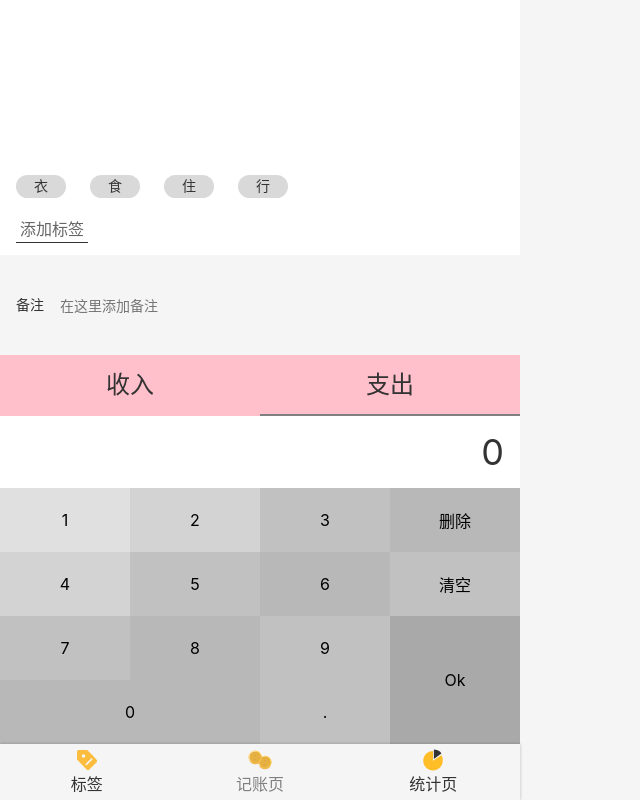
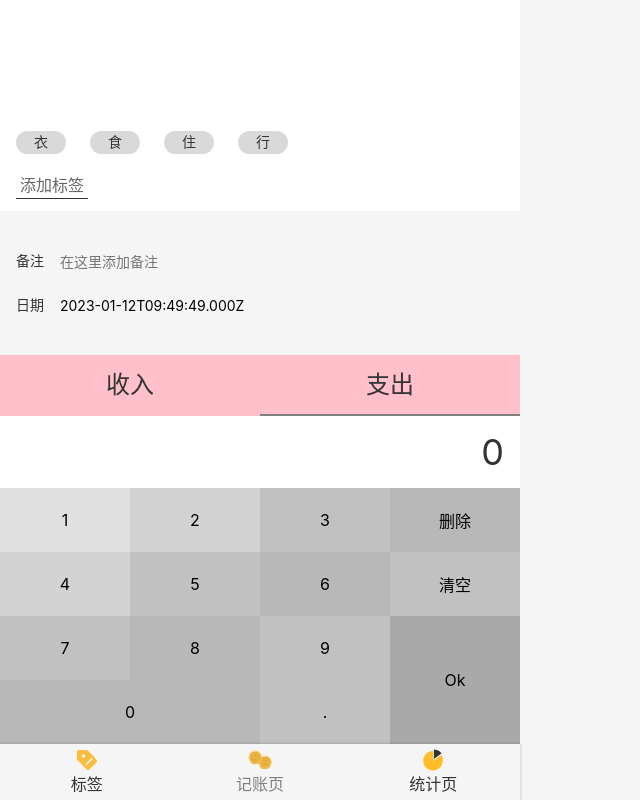
Before and after one commit to christina-xhy/morney-react-1, a React app: page /tags/1#/money in a window 1280 px wide. Shown: the whole page, without its empty margins (0-640 px from the left). Built offline with nearby package versions, Linux system fonts and the light colour scheme.

Commit message:
手动添加日期

```diff
--- a/src/hooks/useRecords.tsx
+++ b/src/hooks/useRecords.tsx
@@ -35,7 +35,7 @@ const useRecords  = ()=> {
     window.localStorage.setItem('records',JSON.stringify(records))
   },records)
 
-  const addRecord = (newRecord: newRecordItem) => {
+  const addRecord = (newRecord: RecordItem) => {
     if(newRecord.amount === 0 ){
       alert('请输入金额')//用户输入0时 弹出信息
       return false
@@ -44,8 +44,10 @@ const useRecords  = ()=> {
      alert('请选择标签');//用户如果没有选择标签  弹出信息
      return false
     }
-    const record ={...newRecord,createdAt:(new Date()).toISOString()}//在原本的类型上，新增一个新的类型并渲染
-    setRecords([...records, record]);
+    if(!newRecord.createdAt){
+      newRecord.createdAt = new Date().toISOString()
+    }
+    setRecords([...records,newRecord]);
     return true
   }
 
--- a/src/views/Money.tsx
+++ b/src/views/Money.tsx
@@ -24,7 +24,8 @@ const defaultFormData = {
   tagIds:[] as number[],
   note:'',
   category:'-' as Category,
-  amount: 0
+  amount: 0,
+  createdAt: new Date().toISOString()
 }
 const CategoryWrapper = styled.div`
   background:pink;
@@ -56,8 +57,8 @@ function Money() {
     <MyLayout scrollTop ={99999}>
       <TagsSection  value = {selected.tagIds}
                     onChange={ (tagIds) =>onChange({tagIds})}/>
-      <NotesSection value ={selected.note}
-                    onChange ={ (note)=> onChange({note})}/>
+      <NotesSection value ={selected.note}  createdAt = {selected.createdAt}
+                    onChange ={ (value:object)=> onChange(value)}/>
       <CategoryWrapper>
         <CategorySection value ={selected.category}
                          onChange ={(category)=> onChange({category})}/>
--- a/src/views/Money/NotesSection.tsx
+++ b/src/views/Money/NotesSection.tsx
@@ -1,5 +1,5 @@
 import styled from "styled-components";
-import React, {ChangeEventHandler} from 'react';
+import React, {ChangeEvent} from 'react';
 import {Input} from 'components/Input';
 //value 定义元素「note」非受控组件变为受控组件；
 const Wrapper =styled.section`
@@ -9,18 +9,20 @@ const Wrapper =styled.section`
 `
 type Props = {
   value: string;
-  onChange: (value:string) => void
+  onChange: (value:object) => void
+  createdAt:string
 }
 const NotesSection:React.FC<Props> = (props)=>{
   const note =props.value
-  const onChange:ChangeEventHandler<HTMLInputElement> = (e)=>{
-    props.onChange(e.target.value)
+  const createdAt = props.createdAt
+  const onChange= (e:React.ChangeEvent<HTMLInputElement>,key:string)=>{
+    props.onChange({[key]:e.target.value})
   }
 
   return(
     <Wrapper>
-      <Input label = '备注'  type = 'text' value = {note} onChange={onChange} placeholder='在这里添加备注'>
-      </Input>
+      <Input label = '备注'  type = 'text' value = {note} onChange={(e)=>{onChange(e,'note')}} placeholder='在这里添加备注'></Input>
+      <Input label = '日期'  type = 'text' value = {createdAt} onChange={(e)=>{onChange(e,'createdAt')}} placeholder='在这里添加备注'></Input>
     </Wrapper>
   )
 }
```
Also changed, not shown: 1 other file (tests, documents, lock files or other folders).
